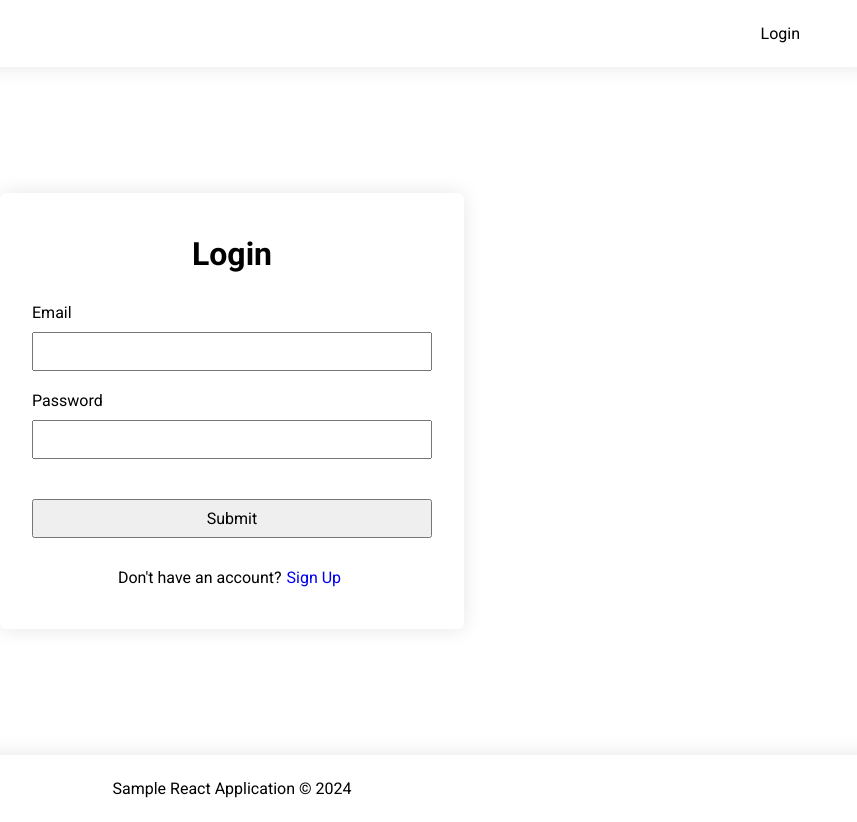
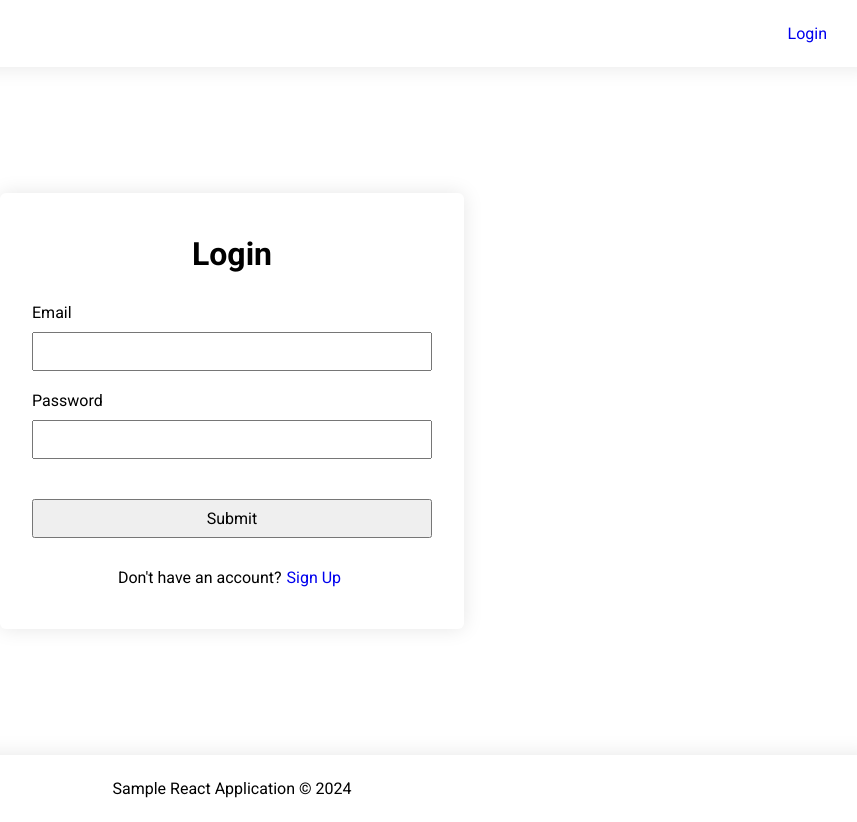
Before and after one commit to PatrickMediodia/react-brownbag, a React (Vite) app in the folder sample-posts-auth/: page / in a window 1280 px wide. Shown: the whole page, without its empty margins (408-1265 px from the left). Built offline with nearby package versions, Linux system fonts and the light colour scheme; no server answers; what amazon-cognito-identity-js would draw is missing.

Commit message:
changed header implementation

```diff
--- a/sample-posts-auth/src/App.jsx
+++ b/sample-posts-auth/src/App.jsx
@@ -54,7 +54,7 @@ function App() {
             <Route path="login" element={<Login />} />
             <Route path="signup" element={<SignUp />} />
             <Route path="confirmSignUp" element={<ConfirmSignUp />} />
-            <Route path="*" element={<Message message={'Not a valid route'} />} />
+            <Route path="*" element={<Message message={'Route 404. Not a valid route.'} />} />
           </Route>
         </Routes>
       </div>
--- a/sample-posts-auth/src/components/ConfirmSignUp.jsx
+++ b/sample-posts-auth/src/components/ConfirmSignUp.jsx
@@ -9,7 +9,7 @@ export default function ConfirmSignUp() {
     const [confirmationCode, setConfirmationCode] = useState('');
 
     if (location.state.username === undefined) {
-        navigate('/login');
+        navigate('login');
     }
 
     const handleChange = (e) => {
--- a/sample-posts-auth/src/components/Header.jsx
+++ b/sample-posts-auth/src/components/Header.jsx
@@ -1,3 +1,5 @@
+import { Link, useNavigate } from "react-router-dom";
+
 export default function Header({ user }) {
     return (
         <header>
@@ -10,9 +12,12 @@ export default function Header({ user }) {
                     </>
                 }
                 <li className="right-align">
-                    <a onClick={()=>{}}>
+                    <Link
+                        to={user ? '/' : '/login'}
+                        className="form-link"
+                    >
                         {user ? 'Logout' : 'Login'}
-                    </a>
+                    </Link>
                 </li>
             </ul>
         </header>
```
